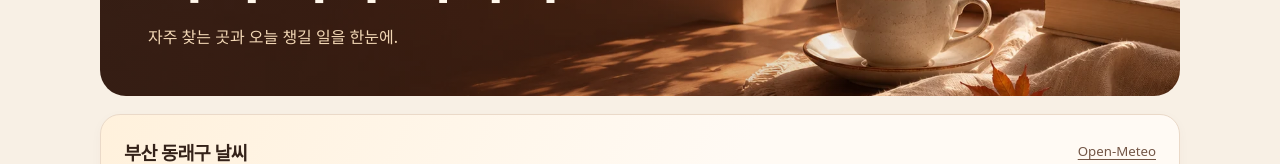
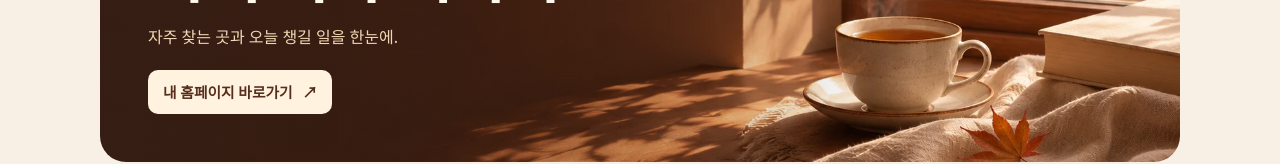
Before and after one commit to brgolf/my-hub, a Next.js app: page / in a window 1280 px wide. Shown: the part 245-409 px from the top of the page. Built offline with nearby package versions, Linux system fonts and the light colour scheme; no server answers.

Commit message:
Add Dongnae homepage shortcut

```diff
--- a/app/globals.css
+++ b/app/globals.css
@@ -131,3 +131,20 @@ input:checked + span { text-decoration: line-through; color: #735646; }
   background: #fffaf4;
 }
 .weather-metrics { gap: 8px; }
+
+.hero-home-link {
+  display: inline-flex;
+  align-items: center;
+  gap: 10px;
+  min-height: 44px;
+  margin-top: 22px;
+  padding: 8px 15px;
+  border-radius: 10px;
+  background: #fff2de;
+  color: #562e1d;
+  font-size: .92rem;
+  font-weight: 700;
+  text-decoration: none;
+}
+.hero-home-link:hover { background: #ffe3bd; }
+.hero-home-link:focus-visible { outline-color: #fff2de; }
--- a/app/page.js
+++ b/app/page.js
@@ -88,6 +88,10 @@ export default function Home() {
             <p>{date}</p>
             <h1 id="welcome">나의 시작 페이지</h1>
             <p>자주 찾는 곳과 오늘 챙길 일을 한눈에.</p>
+            <a className="hero-home-link" href="https://brgolf.github.io/dongnae/index.html"
+              target="_blank" rel="noopener noreferrer">
+              내 홈페이지 바로가기 <span aria-hidden="true">↗</span>
+            </a>
           </div>
         </section>
         {message && <p role="status">{message}</p>}
```
